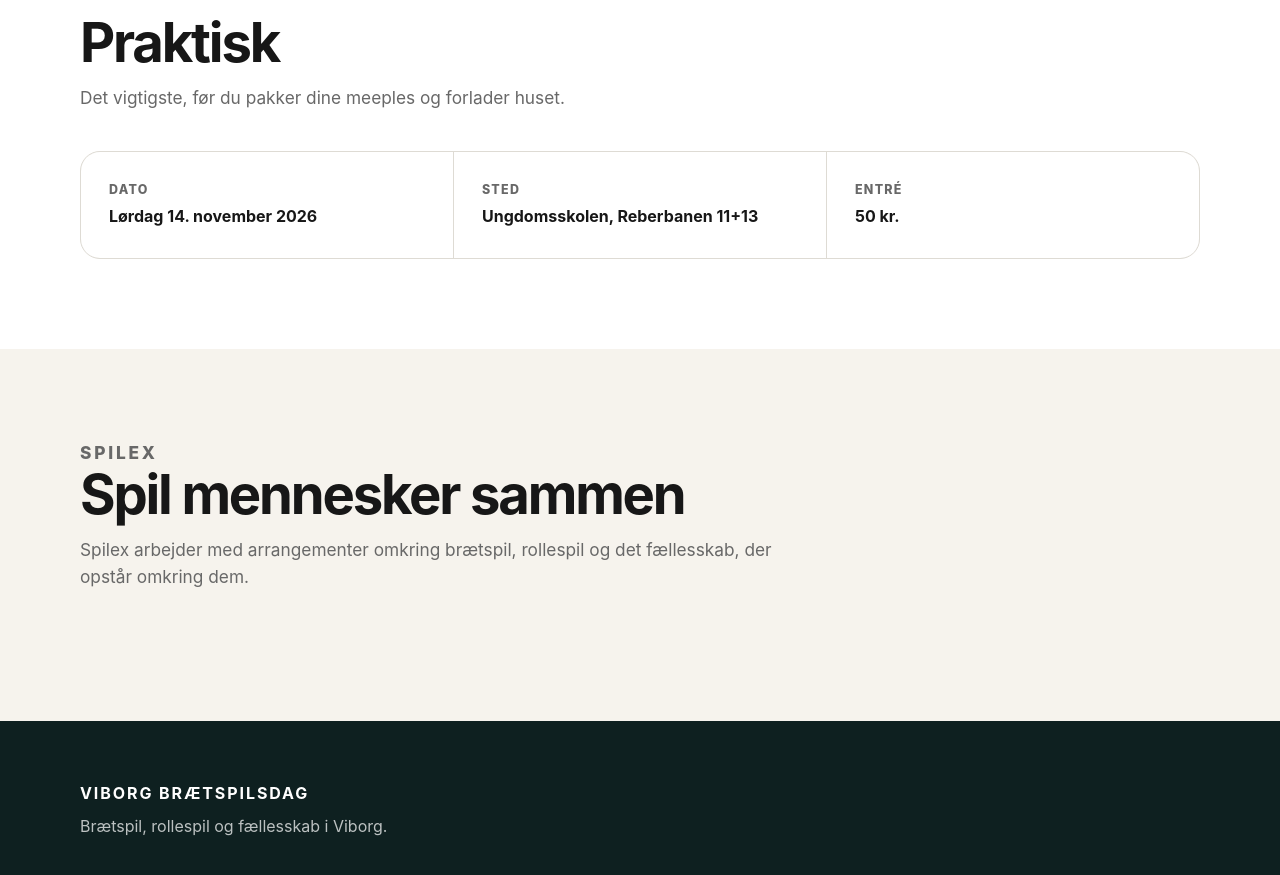
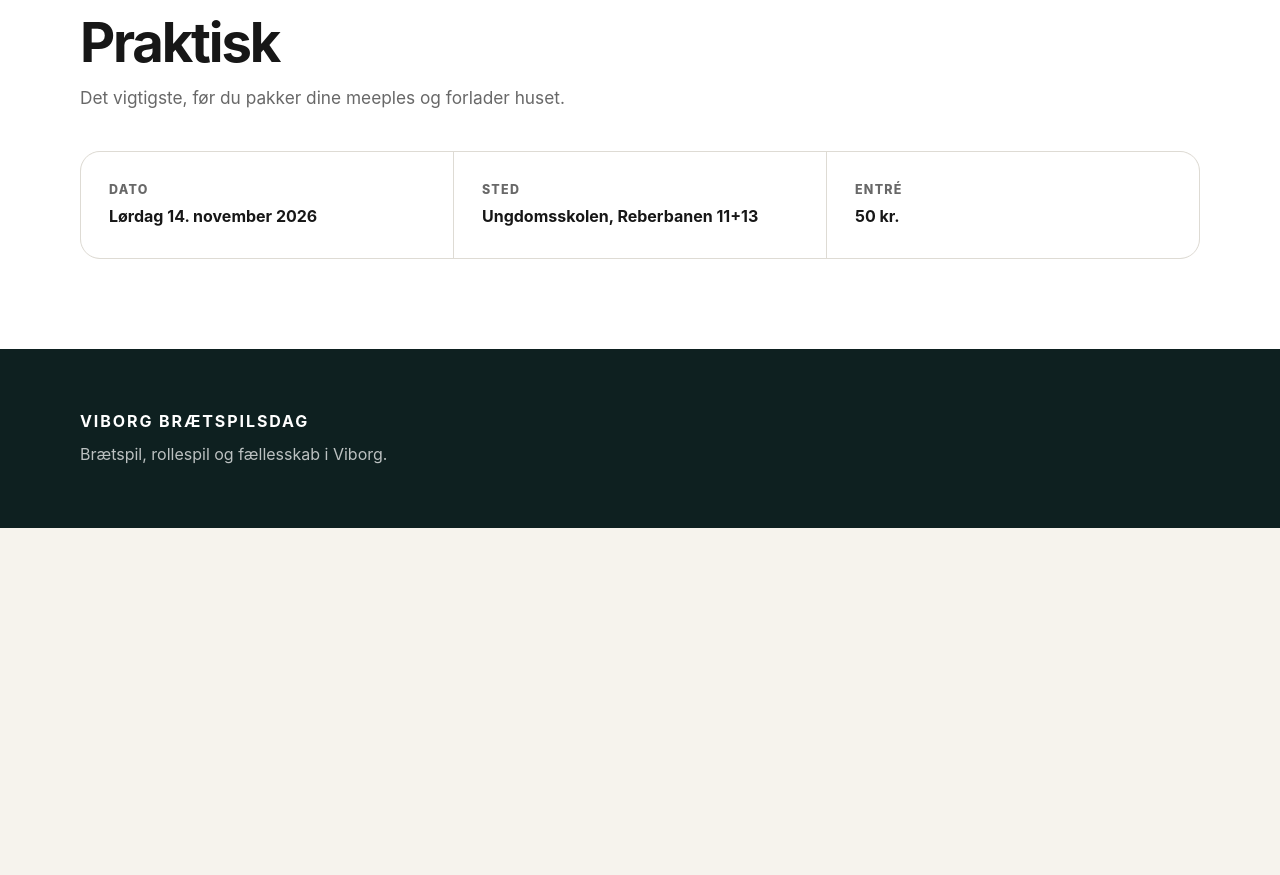
Before and after one commit to Andrejao/spilex, a Jekyll site: the page built from index.html, in a window 1280 px wide and 900 px high, scrolled down 1405 px. Shown: the top 875 px of the window. Built offline with Jekyll 4.4.1, drawn with Linux system fonts in a browser that asks for light colours; after the commit the page ends 1933 px from its top, so only the background shows below that; some of the changed text lies outside the part shown.

Commit message:
Update index.html

```diff
--- a/index.html
+++ b/index.html
@@ -8,7 +8,7 @@
   <div class="container hero-content">
 
     <p class="eyebrow">
-      Spilex præsenterer
+        14. november 2026 · Viborg
     </p>
 
     <h1>
@@ -152,27 +152,3 @@
   </div>
 
 </section>
-
-
-<section class="section" id="om">
-
-  <div class="container">
-
-    <div class="section-heading">
-
-      <p class="eyebrow">Spilex</p>
-
-      <h2>
-        Spil mennesker sammen
-      </h2>
-
-      <p>
-        Spilex arbejder med arrangementer omkring brætspil,
-        rollespil og det fællesskab, der opstår omkring dem.
-      </p>
-
-    </div>
-
-  </div>
-
-</section>
```
